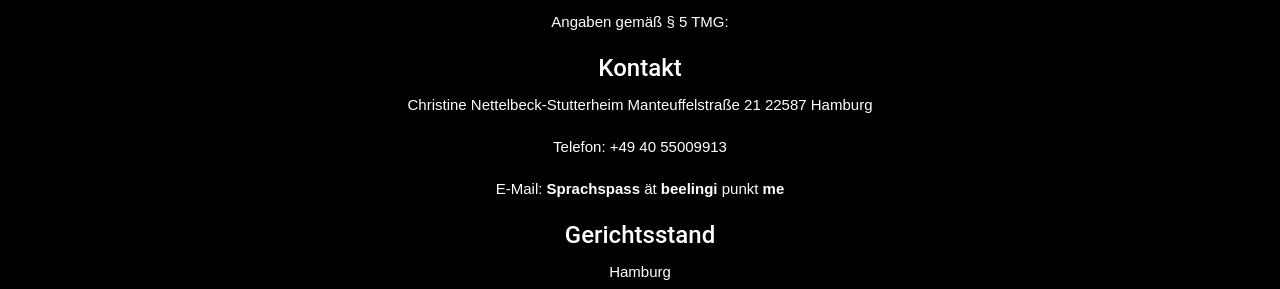
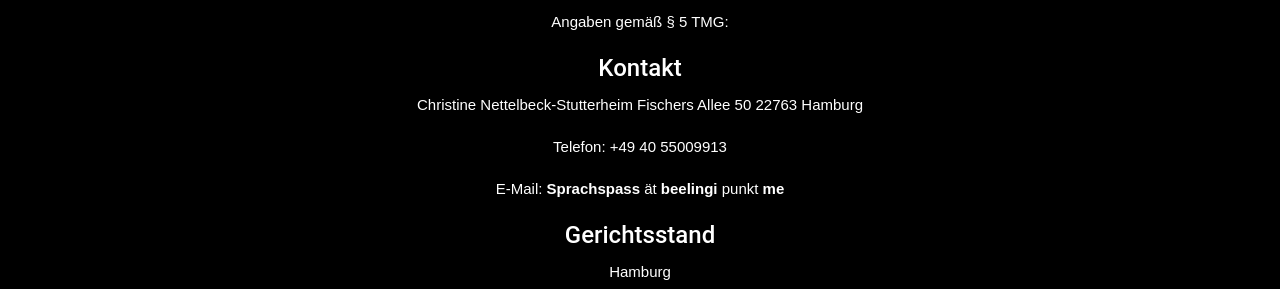
Before and after one commit to Beelingi/beelingi.github.io, a Jekyll site: the page built from index.html, in a window 1280 px wide and 900 px high, scrolled down 5870 px. Shown: the part 164-453 px from the top of the window. Built offline with Jekyll 4.4.1, drawn with Linux system fonts in a browser that asks for light colours.

Commit message:
Änderung der Adresse

```diff
--- a/_includes/Impressum.md
+++ b/_includes/Impressum.md
@@ -6,8 +6,8 @@ Angaben gemäß § 5 TMG:
 ### Kontakt
 
 Christine Nettelbeck-Stutterheim
-Manteuffelstraße 21
-22587 Hamburg
+Fischers Allee 50
+22763 Hamburg
 
 Telefon: +49 40 55009913
 
```
